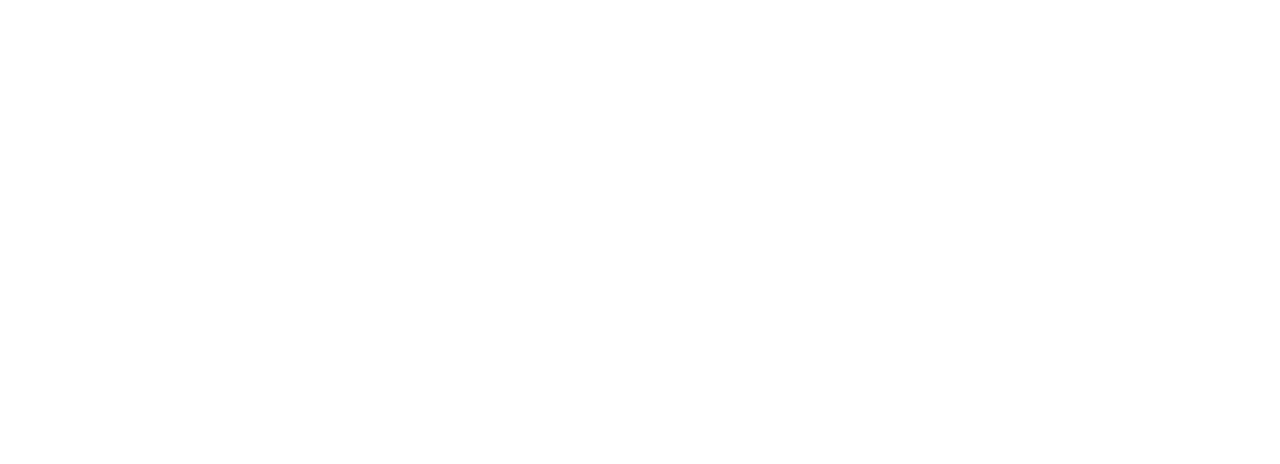
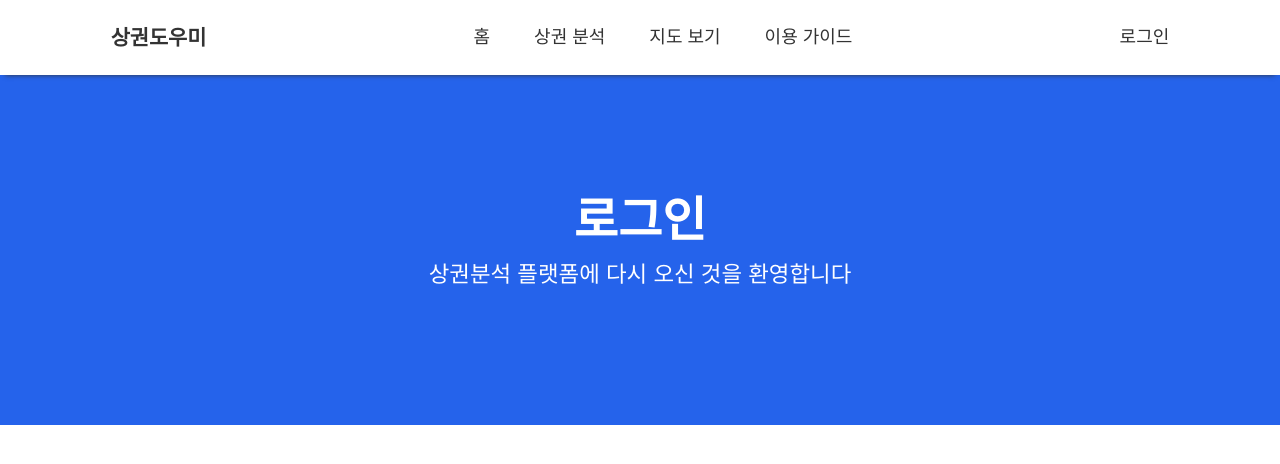
Before and after one commit to Milk0621/project-sangkwon-helper, a React (Create React App) app in the folder frontend/: page /auth in a window 1280 px wide. Before the commit this address had no page. Shown: the top 464 px of the page. Built offline with nearby package versions, Linux system fonts and the light colour scheme; a web font is replaced by a local one.

Commit message:
feat: 새로운 auth 라우트 경로 추가

```diff
--- a/frontend/src/routes/AppRouter.jsx
+++ b/frontend/src/routes/AppRouter.jsx
@@ -1,6 +1,7 @@
 import { Routes, Route, BrowserRouter } from 'react-router-dom';
 import Layout from '../components/Layout/Layout';
 import Home from '../pages/Home/Home';
+import Auth from '../components/Auth/Auth';
 
 function AppRouter() {
     return (
@@ -8,6 +9,7 @@ function AppRouter() {
             <Routes>
                 <Route path="/" element={<Layout />}>
                     <Route index element={<Home />} />
+                    <Route path="/auth" element={<Auth />} />
                 </Route>
             </Routes>
         </BrowserRouter>
```
